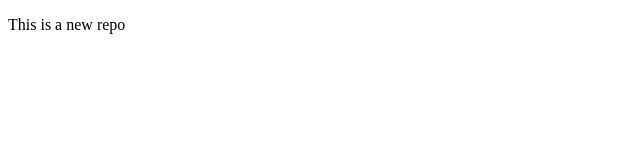
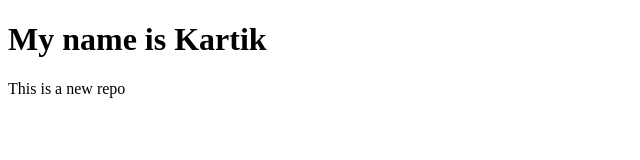
Before and after one commit to kartikbansaldev/localrepo, a plain HTML site: page index.html in a window 1280 px wide. Shown: the whole page, without its empty margins (0-640 px from the left). Drawn offline with Linux system fonts and the light colour scheme.

Commit message:
Add a new heading

```diff
--- a/index.html
+++ b/index.html
@@ -6,6 +6,7 @@
     <title>Document</title>
 </head>
 <body>
+    <h1>My name is Kartik</h1>
     <p>This is a new repo</p>
 </body>
 </html>
```
